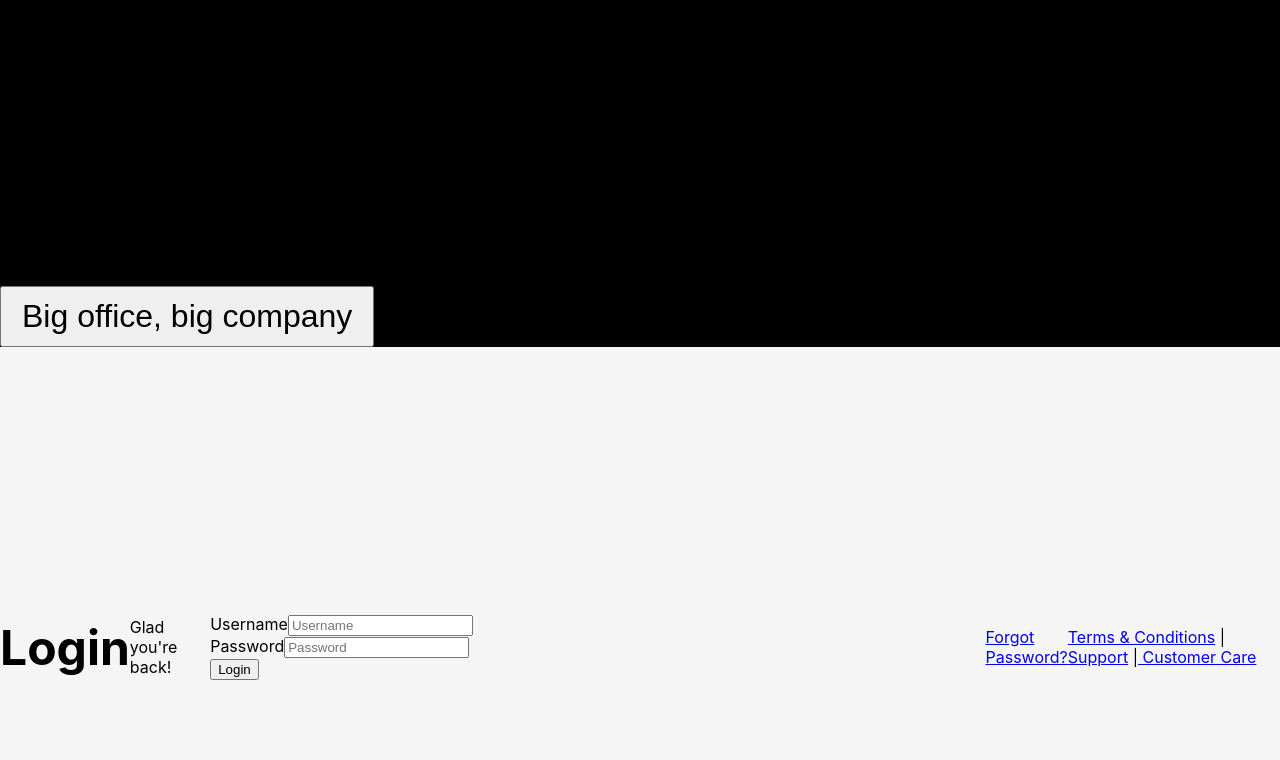
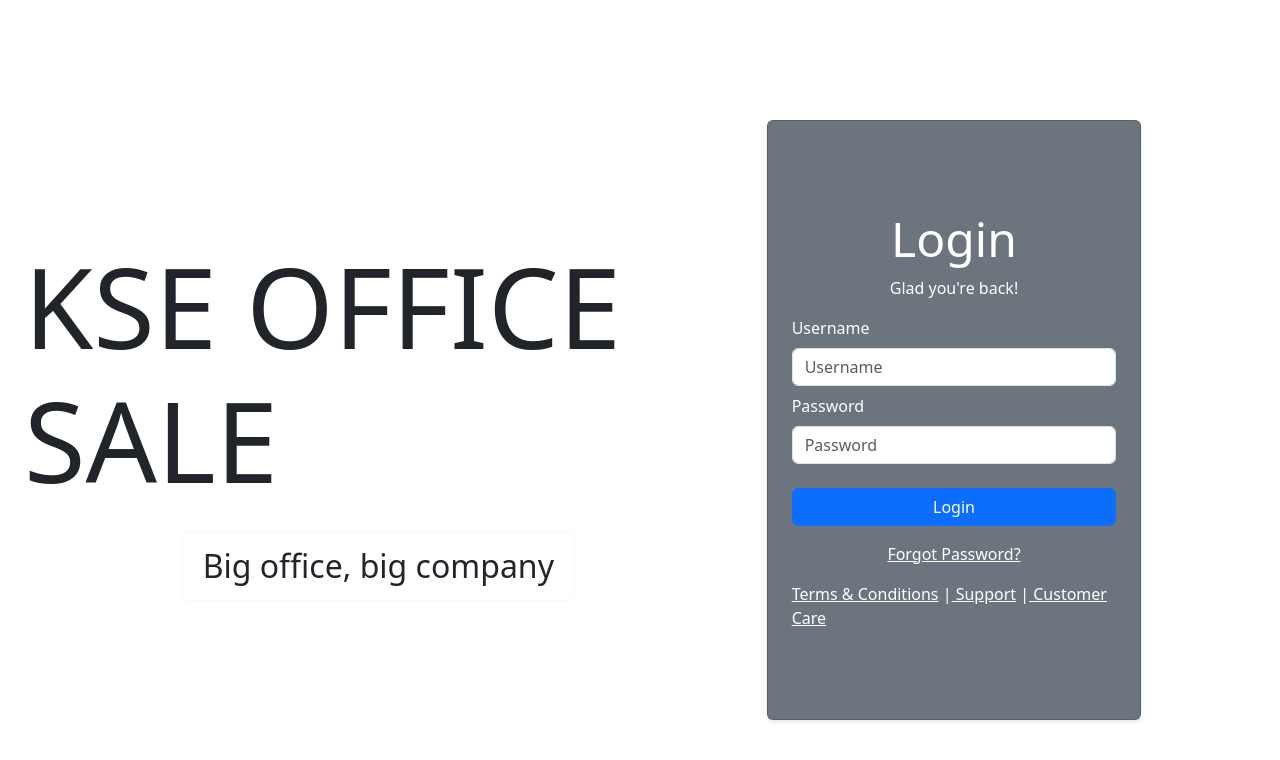
Before and after one commit to hoangbvswh00508-del/104061221-IT-Project, a React (Create React App) app in the folder frontend/: page / in a window 1280 px wide. Shown: the top 760 px of the page. Built offline with nearby package versions, Linux system fonts and the light colour scheme.

Commit message:
add pages

```diff
--- a/frontend/src/App.js
+++ b/frontend/src/App.js
@@ -1,20 +1,40 @@
 import React from 'react';
-import { BrowserRouter as Router, Route, Routes } from 'react-router-dom';
+import { BrowserRouter as Router, Route, Routes, useLocation } from 'react-router-dom';
 import logo from './logo.svg';
 import './App.css';
 import Login from './Components/Login/Login';
-import Dashboard from './Components/pages/dashboard';
+import Dashboard from './Components/pages/Dashboard';
 import AccountCreation from './Components/pages/AccountCreation.jsx';
+import Messages from './Components/pages/Messages';
+import Profile from './Components/pages/Profile';
+import Order from './Components/pages/Order';
+import Role from './Components/pages/Role';
+import Navbar from './Components/Appbar/Navbar';
+
+function AppContent() {
+  const location = useLocation();
+
+  return (
+    <>
+      {location.pathname !== '/' && <Navbar />}
+      <Routes>
+        <Route path="/" element={<Login  />} />
+        <Route path="/accountCreate" element={<AccountCreation />} />
+        <Route path="/dashboard" element={<Dashboard />} />
+        <Route path="/messages" element={<Messages />} />
+        <Route path="/profile" element={<Profile />} />
+        <Route path="/order" element={<Order />} />
+        <Route path="/role" element={<Role />} />
+      </Routes>
+    </>
+  );
+}
 
 function App() {
   return (
     <Router>
-    <Routes>
-        <Route path="/" element={<Login />} />
-        <Route path="/dashboard" element={<Dashboard />} />
-        <Route path="/accountCreate" element ={<AccountCreation/>} />
-    </Routes>
-</Router>
+      <AppContent />
+    </Router>
   );
 }
 
--- a/frontend/src/index.js
+++ b/frontend/src/index.js
@@ -3,6 +3,8 @@ import ReactDOM from 'react-dom/client';
 import './index.css';
 import App from './App';
 import reportWebVitals from './reportWebVitals';
+import 'bootstrap/dist/css/bootstrap.min.css';
+import 'bootstrap/dist/js/bootstrap.js';
 
 const root = ReactDOM.createRoot(document.getElementById('root'));
 root.render(
```
